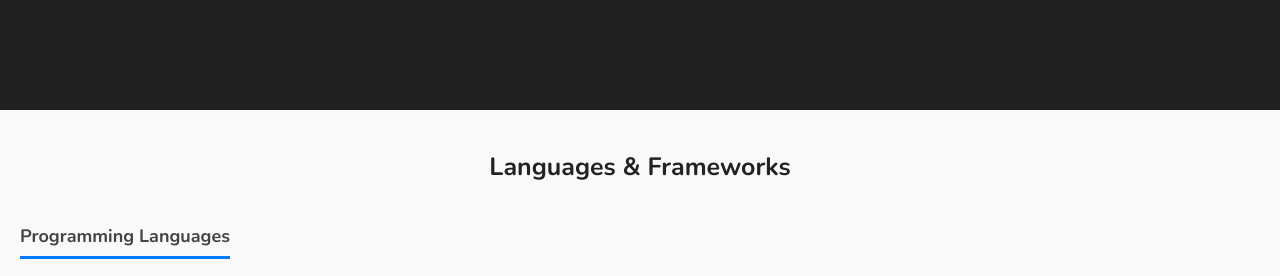
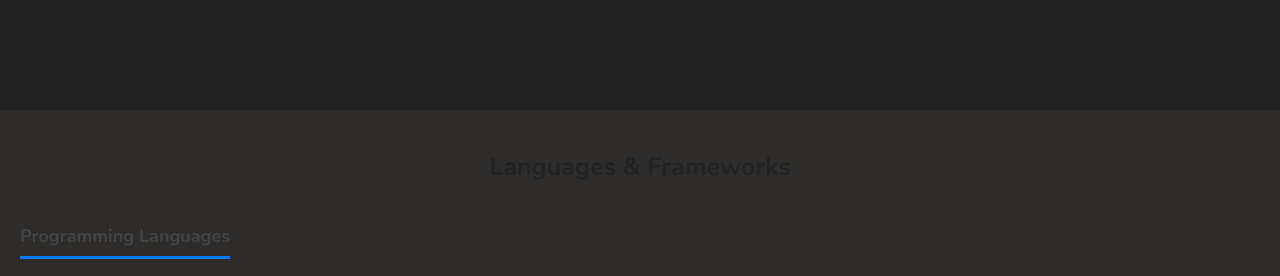
Before and after one commit to Maheshika2000/Personal-Portfolio, a plain HTML site: page index.html in a window 1280 px wide. Shown: the part 2290-2566 px from the top of the page. Drawn offline with nearby package versions, Linux system fonts and the light colour scheme; files whose address does not match are found by name.

Commit message:
Update styles.css

```diff
--- a/styles.css
+++ b/styles.css
@@ -269,7 +269,7 @@ span {
 
 .skills-section {
   padding: 40px 20px;
-  background-color: #f9f9f9; /* light background for the whole section */
+  background-color: #2d2c2b; /* light background for the whole section */
 }
 
 .skills-section h2 {
```
